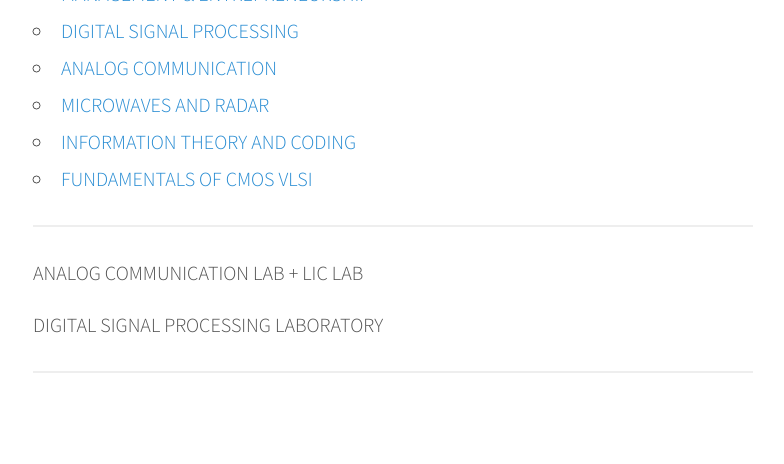
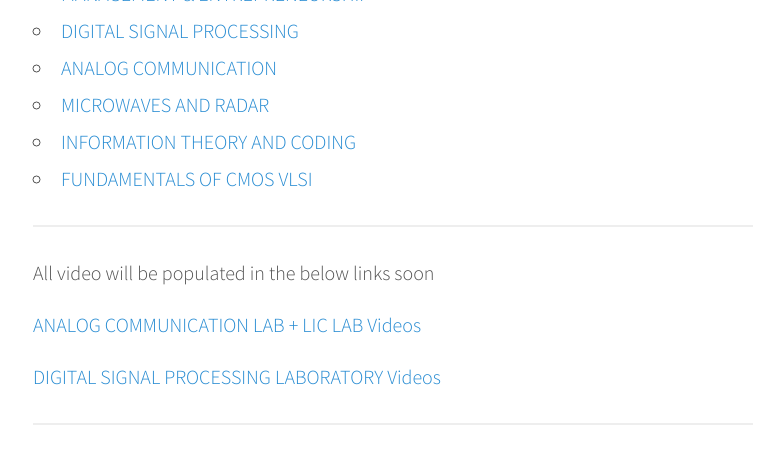
Before and after one commit to ecernsit/ecernsit.github.io, a Jekyll site: the page built from _posts/2016-10-06-5.md, in a window 1280 px wide and 900 px high, scrolled down 413 px. Shown: the top 464 px of the window, without its empty margins (247-1031 px from the left). Built offline with Jekyll 4.4.1, drawn with Linux system fonts in a browser that asks for light colours.

Commit message:
5 lab vids

```diff
--- a/_posts/2016-10-06-5.md
+++ b/_posts/2016-10-06-5.md
@@ -16,10 +16,13 @@ title: "5 SEM Notes"
 
 <hr>
 
- ANALOG COMMUNICATION LAB + LIC LAB
+All video will be populated in the below links soon
+
+ <a target="_blank"  href="https://drive.google.com/open?id=0B9cqMjKT9M-dQ1lmeWdUNC1fYzg">ANALOG COMMUNICATION LAB + LIC LAB Videos </a>
 
 
- DIGITAL SIGNAL PROCESSING LABORATORY
+ <a target="_blank"  href="https://drive.google.com/open?id=0B9cqMjKT9M-dNHBPOFF2NnZzWWs"> DIGITAL SIGNAL PROCESSING LABORATORY Videos </a>
+
 
 <hr>
 
```
